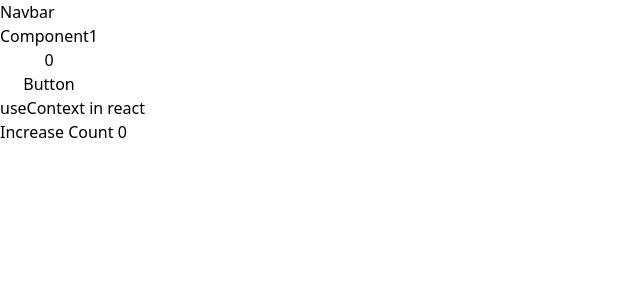
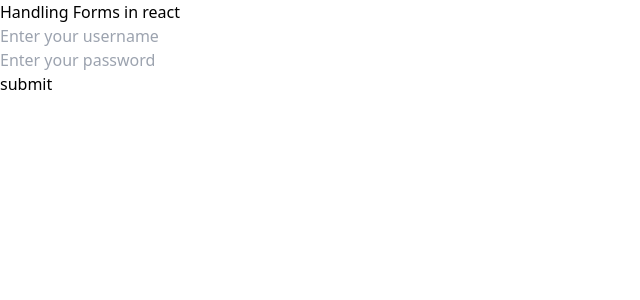
Before and after one commit to namanpancholi1998/web-development, a React (Vite) app in the folder react/first-app/: page / in a window 1280 px wide. Shown: the top 300 px of the page, without its empty margins (0-640 px from the left). Built offline with nearby package versions, Linux system fonts and the light colour scheme.

Commit message:
useCallback and useMemo Done

```diff
--- a/react/first-app/package.json
+++ b/react/first-app/package.json
@@ -12,6 +12,7 @@
   "dependencies": {
     "react": "^18.2.0",
     "react-dom": "^18.2.0",
+    "react-hook-form": "^7.52.0",
     "react-icons": "^5.2.1",
     "react-router-dom": "^6.23.1",
     "react-toastify": "^10.0.5",
--- /dev/null
+++ b/react/first-app/src/handlingForms/App.jsx
@@ -0,0 +1,83 @@
+import React from "react";
+import { useForm } from "react-hook-form";
+
+export default function App() {
+  const {
+    register,
+    handleSubmit,
+    watch,
+    formState: { errors, isSubmitting },
+  } = useForm();
+
+  const delay = (d) => {
+    return new Promise((resolve, reject) => {
+      setTimeout(() => {
+        resolve();
+      }, d * 1000);
+    });
+  };
+  const onSubmit = async (data) => {
+    await delay(5);
+    console.log(data);
+  };
+
+  return (
+    <>
+      {isSubmitting && <p>Loading...</p>}
+      <div>
+        <h1>Handling Forms in react</h1>
+      </div>
+      <div className="container">
+        <form action="" onSubmit={handleSubmit(onSubmit)}>
+          <input
+            {...register("username", {
+              required: {
+                value: true,
+                message: "This field is required",
+              },
+              minLength: {
+                value: 3,
+                message: "Minimum length should be 3",
+              },
+              maxLength: {
+                value: 10,
+                message: "Maximum length should be 10",
+              },
+            })}
+            type="text"
+            placeholder="Enter your username"
+          />
+          {errors.username && (
+            <span className="text-red-600">{errors.username.message}</span>
+          )}
+          <br />
+          <input
+            {...register("password", {
+              required: {
+                value: true,
+                message: "This field is required",
+              },
+              pattern: {
+                value: /^(?=.*[A-Za-z])(?=.*\d)[A-Za-z\d]{8,}$/,
+                message:
+                  "Minimum eight characters, at least one letter and one number",
+              },
+            })}
+            type="text"
+            placeholder="Enter your password"
+          />
+          {errors.password && (
+            <span className="text-red-600">{errors.password.message}</span>
+          )}
+          <br />
+          <input type="submit" value="submit" disabled={isSubmitting} />
+        </form>
+      </div>
+    </>
+  );
+}
+
+/*
+    In this we are using useForm from react-hook-form
+
+*/
--- a/react/first-app/src/main.jsx
+++ b/react/first-app/src/main.jsx
@@ -8,7 +8,10 @@ import ReactDOM from "react-dom/client";
 // import App from "./handling_events/App.jsx";
 // import App from "./TodoListProj/App.jsx";
 // import App from "./router/App.jsx";
-import App from "./context/App.jsx";
+// import App from "./context/App.jsx";
+// import App from "./useMemo/App.jsx";
+// import App from "./useCallback/App.jsx";
+import App from "./handlingForms/App.jsx";
 
 import "./index.css";
 
--- /dev/null
+++ b/react/first-app/src/useCallback/App.jsx
@@ -0,0 +1,19 @@
+import React, { useState, useCallback } from "react";
+import Navbar from "./components/Navbar.jsx";
+
+export default function App() {
+  const [adjective, seAdjective] = useState("good");
+
+  const getAdjective = useCallback(() => {
+    seAdjective("bad");
+  }, []);
+
+  return (
+    <>
+      <Navbar adjective={adjective} getAdjective={getAdjective} />
+      <div>
+        <h1>useCallback in react</h1>
+      </div>
+    </>
+  );
+}
--- /dev/null
+++ b/react/first-app/src/useCallback/components/Navbar.jsx
@@ -0,0 +1,14 @@
+import React from "react";
+import { memo } from "react";
+
+export default memo(function Navbar({ adjective, getAdjective }) {
+  console.log("Navbar rendered");
+
+  return (
+    <div>
+      <h1>I am a {adjective} Navbar</h1>
+
+      <button onClick={getAdjective}>Change Adjective</button>
+    </div>
+  );
+});
--- /dev/null
+++ b/react/first-app/src/useMemo/App.jsx
@@ -0,0 +1,73 @@
+import React, { useMemo, useState } from "react";
+
+const nums = new Array(30_000_000).fill(0).map((_, i) => {
+  return {
+    idex: i,
+    isMagical: i === 29_000_000,
+  };
+});
+
+export default function App() {
+  const [count, setCount] = useState(0);
+  const [number, setNumber] = useState(nums);
+
+  //   const magical = number.find((item) => item.isMagical === true); // 29_000_000 is magical number
+  const magical = useMemo(
+    () => number.find((item) => item.isMagical === true),
+    [number]
+  );
+
+  return (
+    <>
+      <span>Magical number is {magical?.idex}</span>
+      <div>
+        <h1>useMemo in react</h1>
+        <button
+          onClick={() => {
+            setCount(count + 1);
+            if (count == 10) {
+              setNumber(
+                new Array(10_000_000).fill(0).map((_, i) => {
+                  return {
+                    idex: i,
+                    isMagical: i === 9_000_000,
+                  };
+                })
+              );
+            }
+          }}
+        >
+          <span>{count}</span>
+          <span>Click Me</span>
+        </button>
+      </div>
+    </>
+  );
+}
+
+/*
+  useMemo
+  useMemo is used to optimize our code.
+  it is used to create a memoized value.
+
+  Syntax:
+  const memoizedValue = useMemo(() => {
+    return value;
+  }, [dependencyList]);
+
+  where dependencyList is an array of values that are used as dependencies for the memoized value.
+
+  Example:
+
+  const memoizedValue = useMemo(() => {
+    return value;
+  }, [dependencyList]);
+
+  Usage:
+
+  const memoizedValue = useMemo(() => {
+    return value;
+  }, [dependencyList]);
+
+
+*/
```
Also changed, not shown: 1 other file (tests, documents, lock files or other folders).
